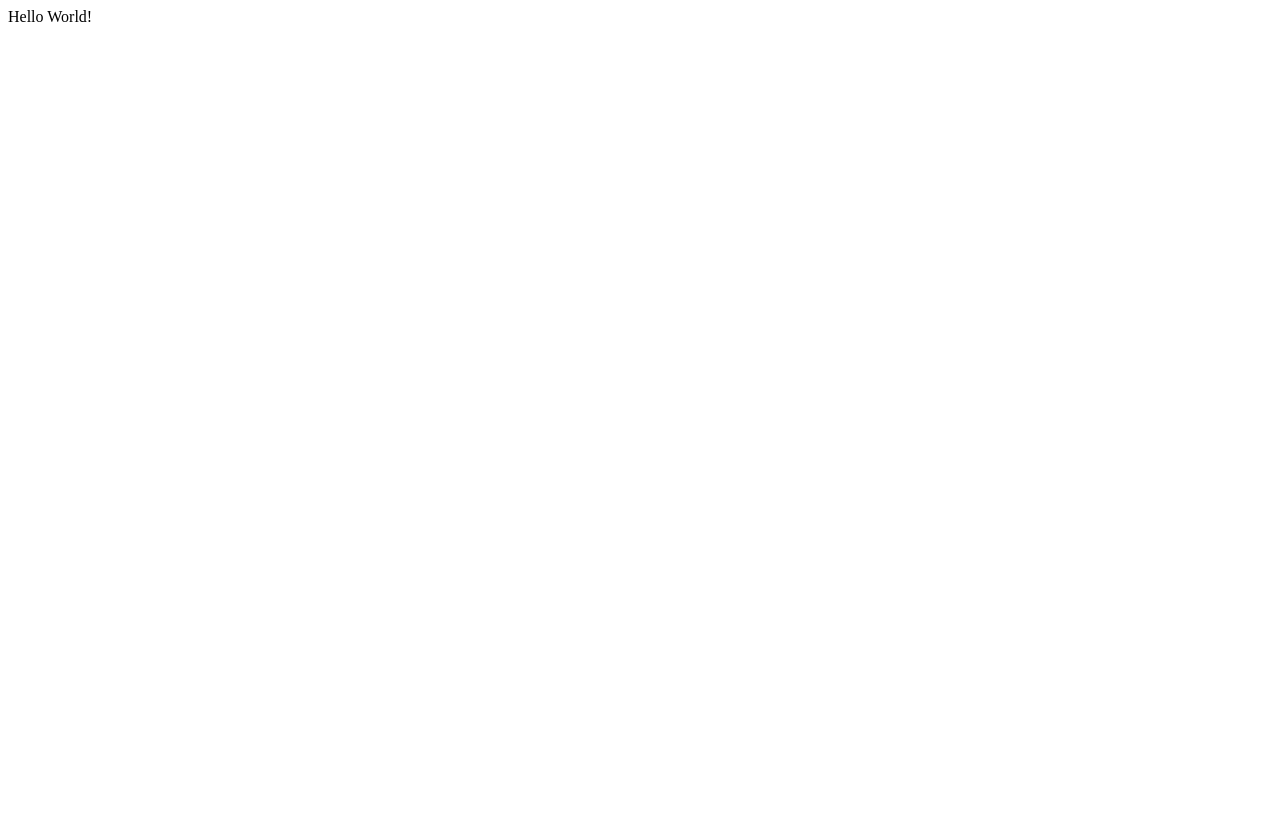
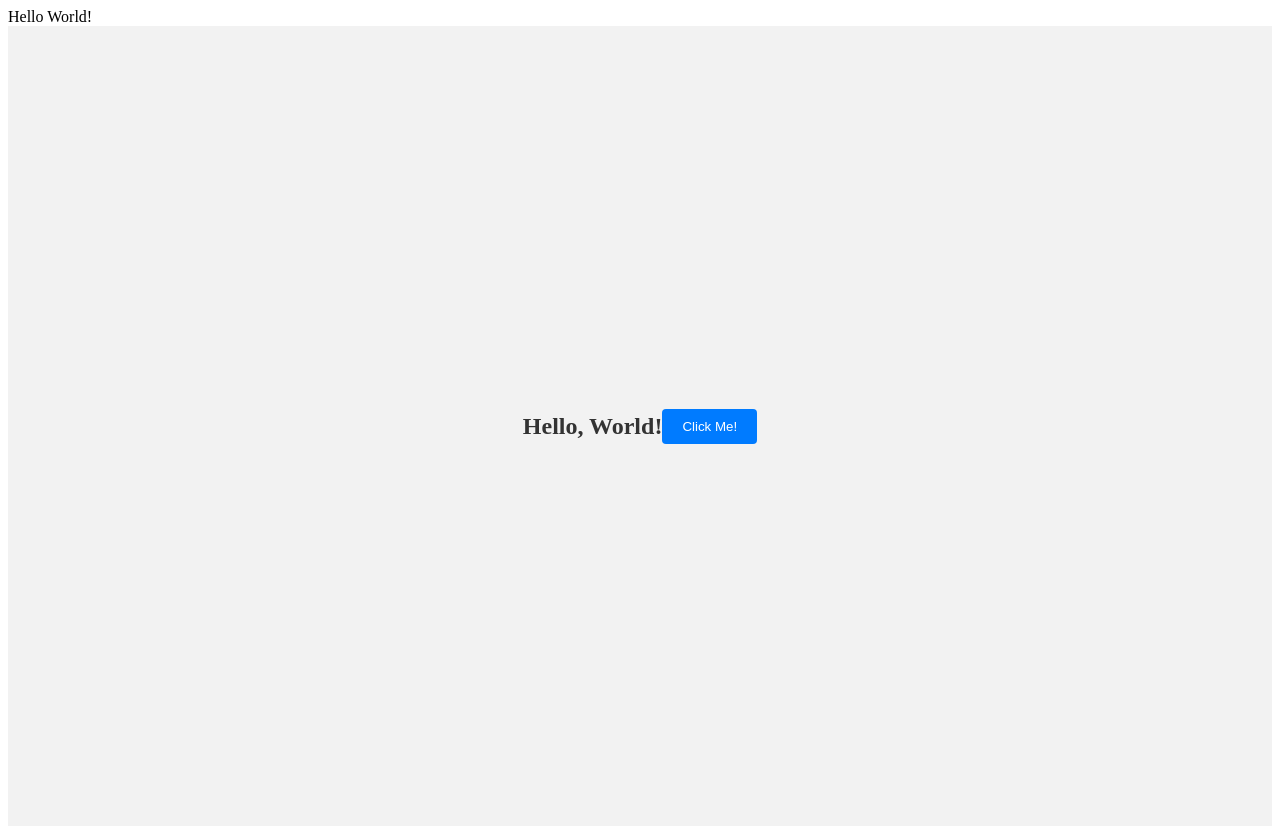
Before and after one commit to amehrez/UoP_shopping, a plain HTML site: page index.html in a window 1280 px wide. Before the commit the page ends 800 px from the top, so only its background shows below. Drawn offline with Linux system fonts and the light colour scheme.

Commit message:
adding some interactive features

```diff
--- a/index.html
+++ b/index.html
@@ -10,5 +10,51 @@
 <body>
     <dev id="app">Hello World!</dev>
 </body>
+<!DOCTYPE html>
+<html lang="en">
+
+<head>
+    <meta charset="UTF-8">
+    <meta name="viewport" content="width=device-width, initial-scale=1.0">
+    <title>Hello, World!</title>
+    <style>
+        /* Add some interactive visuals here */
+        .container {
+            display: flex;
+            justify-content: center;
+            align-items: center;
+            height: 100vh;
+            background-color: #f2f2f2;
+        }
+
+        .message {
+            font-size: 24px;
+            font-weight: bold;
+            color: #333;
+        }
+
+        .button {
+            padding: 10px 20px;
+            background-color: #007bff;
+            color: #fff;
+            border: none;
+            border-radius: 4px;
+            cursor: pointer;
+        }
+
+        .button:hover {
+            background-color: #0056b3;
+        }
+    </style>
+</head>
+
+<body>
+    <div class="container">
+        <h1 class="message">Hello, World!</h1>
+        <button class="button">Click Me!</button>
+    </div>
+</body>
 
 </html>
+
+</html>
```
